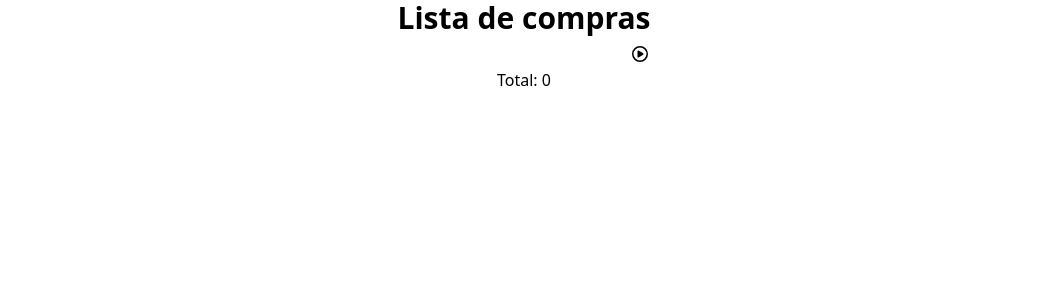
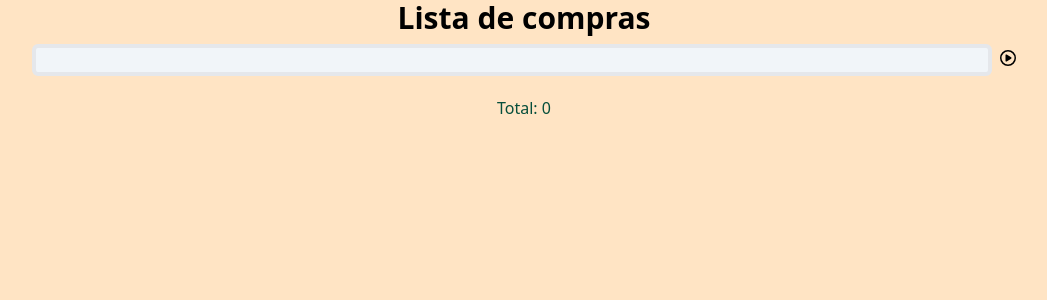
Before and after one commit to marguigle/Lista-de-compras, a React (Vite) app: page / in a window 1280 px wide. Shown: the top 300 px of the page, without its empty margins (116-1163 px from the left). Built offline with nearby package versions, Linux system fonts and the light colour scheme.

Commit message:
se mejoran estilos

```diff
--- a/src/App.jsx
+++ b/src/App.jsx
@@ -1,73 +1,3 @@
-// import "./App.css";
-// import { useState } from "react";
-// import ListarCompras from "./components/ListaCompras";
-// import ComprasForm from "./components/ComprasForm";
-
-// function App() {
-//   const [product, setProduct] = useState([]);
-//   const [total, setTotal] = useState(0);
-
-//   const onCompleted = (id) => {
-//     setProduct(
-//       product.map((producto) =>
-//         producto.id === Number(id)
-//           ? { ...producto, completed: !producto.completed }
-//           : producto
-//       )
-//     );
-//   };
-
-//   const onDeleteProduct = (id) => {
-//     setProduct(product.filter((producto) => producto.id !== id));
-
-//     const newTotal = product
-//       .filter((producto) => producto.id !== id)
-//       .reduce((acc, prod) => acc + (prod.valor || 0), 0);
-//     setTotal(newTotal);
-//   };
-
-//   const addProduct = (nuevoProducto) => {
-//     const newProduct = {
-//       id: +new Date(),
-//       producto: nuevoProducto,
-//       completed: false,
-//       valor: 0,
-//     };
-//     setProduct([...product, newProduct]);
-//   };
-
-//   const handleValorChange = (id, newValor) => {
-//     const updatedProducts = product.map((producto) => {
-//       if (producto.id === id) {
-//         return { ...producto, valor: newValor };
-//       }
-//       return producto;
-//     });
-//     setProduct(updatedProducts);
-//     const newTotal = updatedProducts.reduce(
-//       (acc, prod) => acc + (prod.valor || 0),
-//       0
-//     );
-//     setTotal(newTotal);
-//   };
-
-//   return (
-//     <>
-//       <h1 className="text-3xl font-bold pb-2 ">Lista de compras</h1>
-//       <ComprasForm addTask={addProduct} />
-//       <ListarCompras
-//         product={product}
-//         onCompleted={onCompleted}
-//         onDeleteProduct={onDeleteProduct}
-//         onValorChange={handleValorChange}
-//       />
-//       <p>Total: {total}</p>
-//     </>
-//   );
-// }
-
-// export default App;
-
 import "./App.css";
 import { useState, useEffect } from "react";
 import ListarCompras from "./components/ListaCompras";
@@ -135,7 +65,7 @@ function App() {
         onDeleteProduct={onDeleteProduct}
         onValorChange={handleValorChange}
       />
-      <p>Total: {total}</p>
+      <p className="text-emerald-900 font-weight: 400 mt-3">Total: {total}</p>
     </>
   );
 }
--- a/src/components/ComprasForm.jsx
+++ b/src/components/ComprasForm.jsx
@@ -17,10 +17,10 @@ const ComprasForm = ({ addTask }) => {
   };
 
   return (
-    <div className="formContainer">
+    <div className="">
       <form onSubmit={handleSubmit}>
         <input
-          className="inputForm"
+          className="w-9/12 mr-2 border-4 rounded-md mb-2 bg-slate-100"
           type="text"
           value={userInput}
           onChange={handleChange}
--- a/src/components/Producto.jsx
+++ b/src/components/Producto.jsx
@@ -7,7 +7,8 @@ const Producto = ({
   onDeleteProduct,
   onValorChange,
 }) => {
-  const [valor, setValor] = useState(producto.valor || 0);
+  // eslint-disable-next-line react/prop-types
+  const [valor, setValor] = useState(producto.valor || "");
 
   const handleChange = (e) => {
     const newValor = parseFloat(e.target.value);
@@ -18,7 +19,8 @@ const Producto = ({
   const getStyle = () => {
     return {
       textDecoration: producto.completed ? "line-through" : "none",
-      fontSize: "1.5rem",
+      fontSize: "1rem",
+      color: "green",
       display: "flex",
       alignItems: "center",
       paddingLeft: "2rem",
@@ -27,30 +29,34 @@ const Producto = ({
   };
 
   return (
-    <div style={getStyle()} className="containerItem">
-      {producto.producto}
+    <div style={getStyle()} className="text-sm p-1 w-11/10">
+      <div className="ml-2 mr-2 col-span-3 ">{producto.producto}</div>
       <input
-        className="inputCheck"
         type="checkbox"
         checked={producto.completed}
         onChange={() => onCompleted(producto.id)}
       />
+      <input
+        type="number"
+        value={valor}
+        onChange={handleChange}
+        placeholder="precio"
+        className="w-1/5  text-center text-sm col-span-3 ml-3  bg-yellow-100 rounded-md"
+      />
       <button onClick={() => onDeleteProduct(producto.id)}>
         <svg
           xmlns="http://www.w3.org/2000/svg"
-          height="1em"
+          height=".6em"
           viewBox="0 0 448 512"
+          className="pr-2  pl-2 col-span-3"
         >
           <path d="M135.2 17.7C140.6 6.8 151.7 0 163.8 0H284.2c12.1 0 23.2 6.8 28.6 17.7L320 32h96c17.7 0 32 14.3 32 32s-14.3 32-32 32H32C14.3 96 0 81.7 0 64S14.3 32 32 32h96l7.2-14.3zM32 128H416V448c0 35.3-28.7 64-64 64H96c-35.3 0-64-28.7-64-64V128zm96 64c-8.8 0-16 7.2-16 16V432c0 8.8 7.2 16 16 16s16-7.2 16-16V208c0-8.8-7.2-16-16-16zm96 0c-8.8 0-16 7.2-16 16V432c0 8.8 7.2 16 16 16s16-7.2 16-16V208c0-8.8-7.2-16-16-16zm96 0c-8.8 0-16 7.2-16 16V432c0 8.8 7.2 16 16 16s16-7.2 16-16V208c0-8.8-7.2-16-16-16z" />
         </svg>
       </button>
-      <input
-        type="number"
-        value={valor}
-        onChange={handleChange}
-        placeholder="Valor Actual"
-      />
-      <p>Valor Actual: {valor}</p>
+
+      <div className="flex-row text-sm ml-3 col-span-3 bg-yellow-100 rounded-md p-1">
+        $ {valor}
+      </div>
     </div>
   );
 };
--- a/src/index.css
+++ b/src/index.css
@@ -4,3 +4,6 @@
 @tailwind base;
 @tailwind components;
 @tailwind utilities;
+* {
+  background-color: bisque;
+}
```
